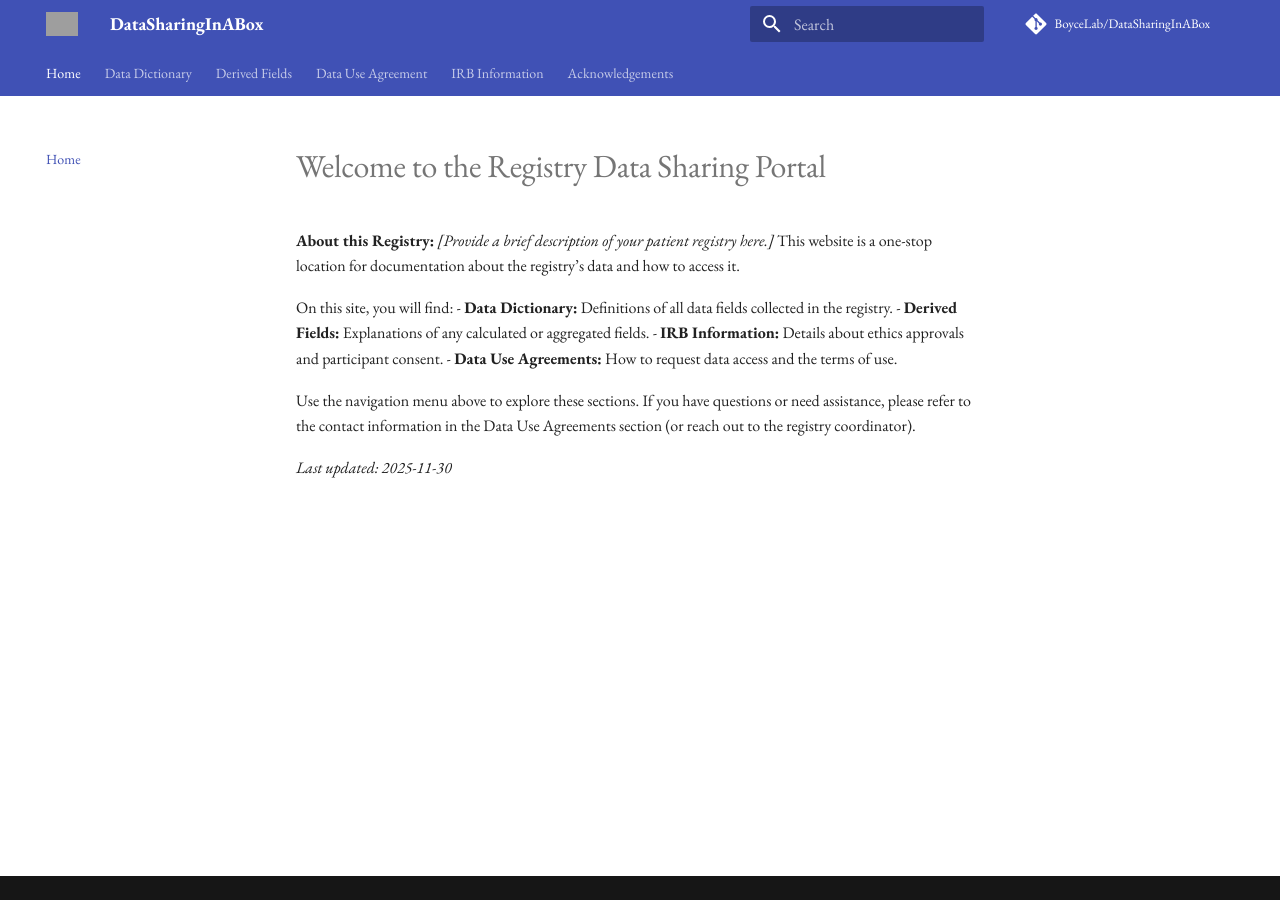
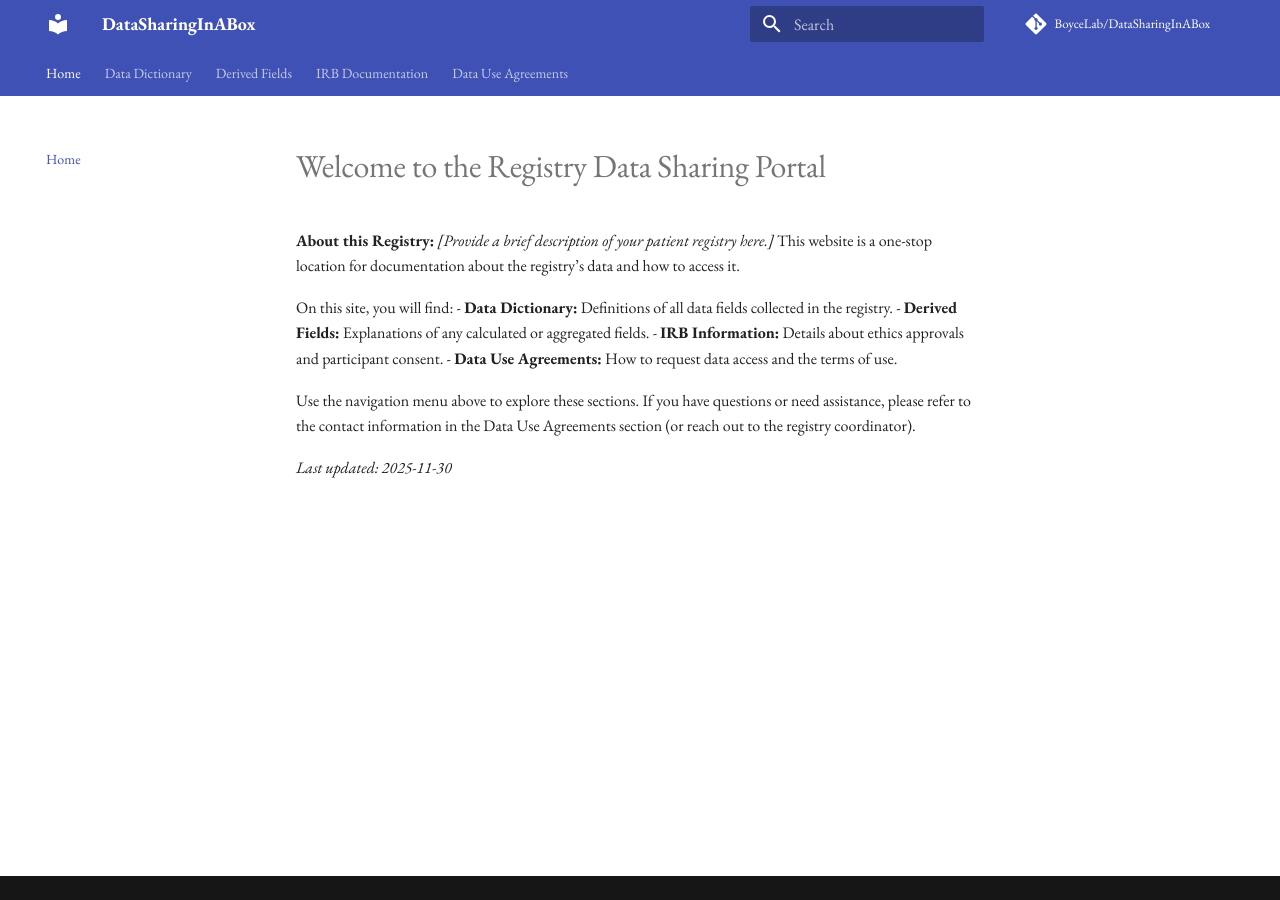
Before and after one commit to BoyceLab/DataSharingInABox, an MkDocs documentation site: the page built from docs/index.md, in a window 1280 px wide. Built offline with MkDocs 1.6.1 and Material for MkDocs 9.7.7, drawn with Linux system fonts in a browser that asks for light colours; comment, search, counter and statistics services are not loaded; grey boxes are pictures that could not be loaded.

Commit message:
Refactor mkdocs.yml for site settings and nav
Updated site configuration and navigation structure.

```diff
--- a/mkdocs.yml
+++ b/mkdocs.yml
@@ -1,17 +1,12 @@
-# mkdocs.yml - Configuration for your MkDocs site
 site_name: DataSharingInABox
-site_url: https://boycelab.github.io/DataSharingInABox/
+site_url: https://boycelab.github.io/DataSharingInABox
 repo_url: https://github.com/BoyceLab/DataSharingInABox
 repo_name: BoyceLab/DataSharingInABox
 
 theme:
   name: material
-  logo: assets/img/logo.png  # Replace with your logo path
-  favicon: assets/img/logo.png  # Replace with your favicon path
   font:
     text: EB Garamond
-  palette:
-    scheme: default
   features:
     - navigation.tabs
     - navigation.top
@@ -23,9 +18,8 @@ nav:
   - Home: index.md
   - Data Dictionary: data-dictionary.md
   - Derived Fields: derived-fields.md
-  - Data Use Agreement: dua.md
-  - IRB Information: irb.md
-  - Acknowledgements: acknowledgements.md
+  - IRB Documentation: irb.md
+  - Data Use Agreements: dua.md
 
 markdown_extensions:
   - meta
@@ -54,6 +48,3 @@ plugins:
 
 extra:
   generator: false
-
-extra_css:
-  - assets/css/custom.css
```
